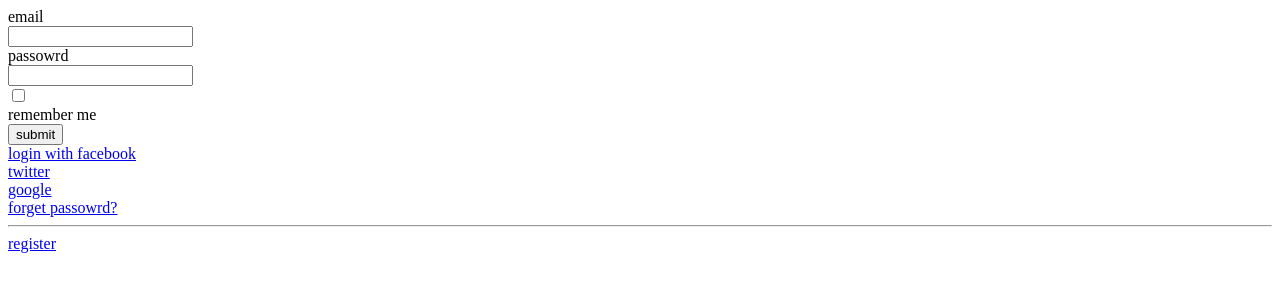
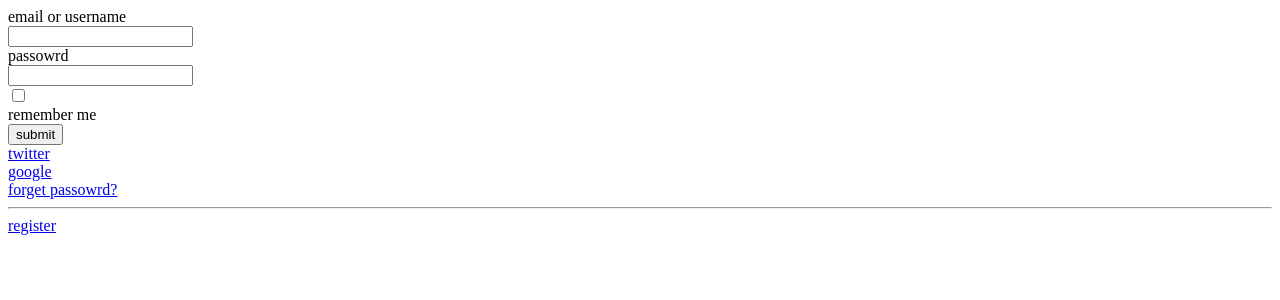
Before and after one commit to timmyades3/PicSqueeze, a Django app: page /login/ in a window 1280 px wide. Shown: the top 300 px of the page. Run offline with Django 4.2, Linux system fonts and the light colour scheme.

Commit message:
'updated'

```diff
--- a/users/templates/login.html
+++ b/users/templates/login.html
@@ -17,7 +17,7 @@
   {% endif %}
   <form action="" method="post">
     {% csrf_token %}
-    <label for="username">email</label>
+    <label for="username">email or username</label>
     <br>
     <input type="text" name="username" id="username">
     <br>
@@ -31,10 +31,6 @@
     <br>
     <input type="submit" value="submit">
   </form>
-
-  <div>
-    <a href="{% url 'social:begin' 'facebook' %}">login with facebook</a>
-  </div>
   <div>
     <a href="{% url 'social:begin' 'twitter' %}">twitter</a>
   </div>
--- a/users/templates/register.html
+++ b/users/templates/register.html
@@ -48,9 +48,6 @@
     {{ form.errors }}
   </form>
   <div>
-    <a href="{% url 'social:begin' 'facebook' %}">facebook</a>
-  </div>
-  <div>
     <a href="{% url 'social:begin' 'twitter' %}">twitter</a>
   </div>
   <div>
```
Also changed, not shown: compressor/settings.py (line endings or trailing spaces), users/migrations/0001_initial.py, users/migrations/0002_customuser.py (deleted), users/migrations/0003_delete_customuser.py (deleted), users/migrations/0004_logged_in_user.py (deleted), users/migrations/0005_rename_user_logged_in_user_l_user.py (deleted), users/migrations/0006_rename_l_user_logged_in_user_user.py (deleted), users/migrations/0007_termsandcondition.py (deleted), users/migrations/0008_alter_termsandcondition_termsandcondition.py (deleted), users/migrations/0009_profile_termsandcondition_delete_termsandcondition.py (deleted), users/migrations/0010_alter_profile_termsandcondition.py (deleted), users/migrations/0011_profile_is_verified_profile_verification_otp.py (deleted), users/migrations/0012_remove_profile_is_verified_and_more.py (deleted), users/migrations/0013_verification_status_otp_expiration_time_and_more.py (deleted), 2 more files.
